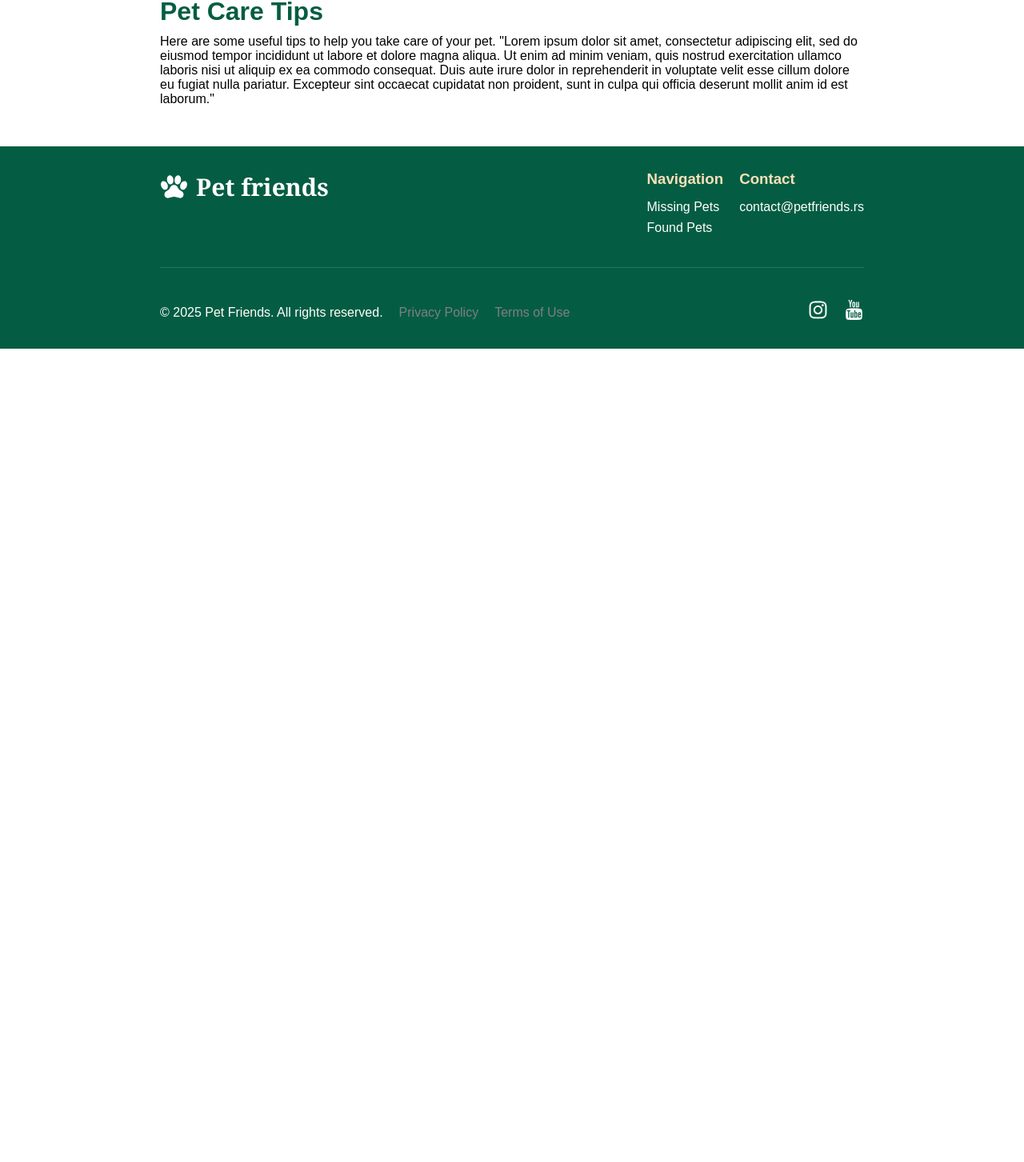
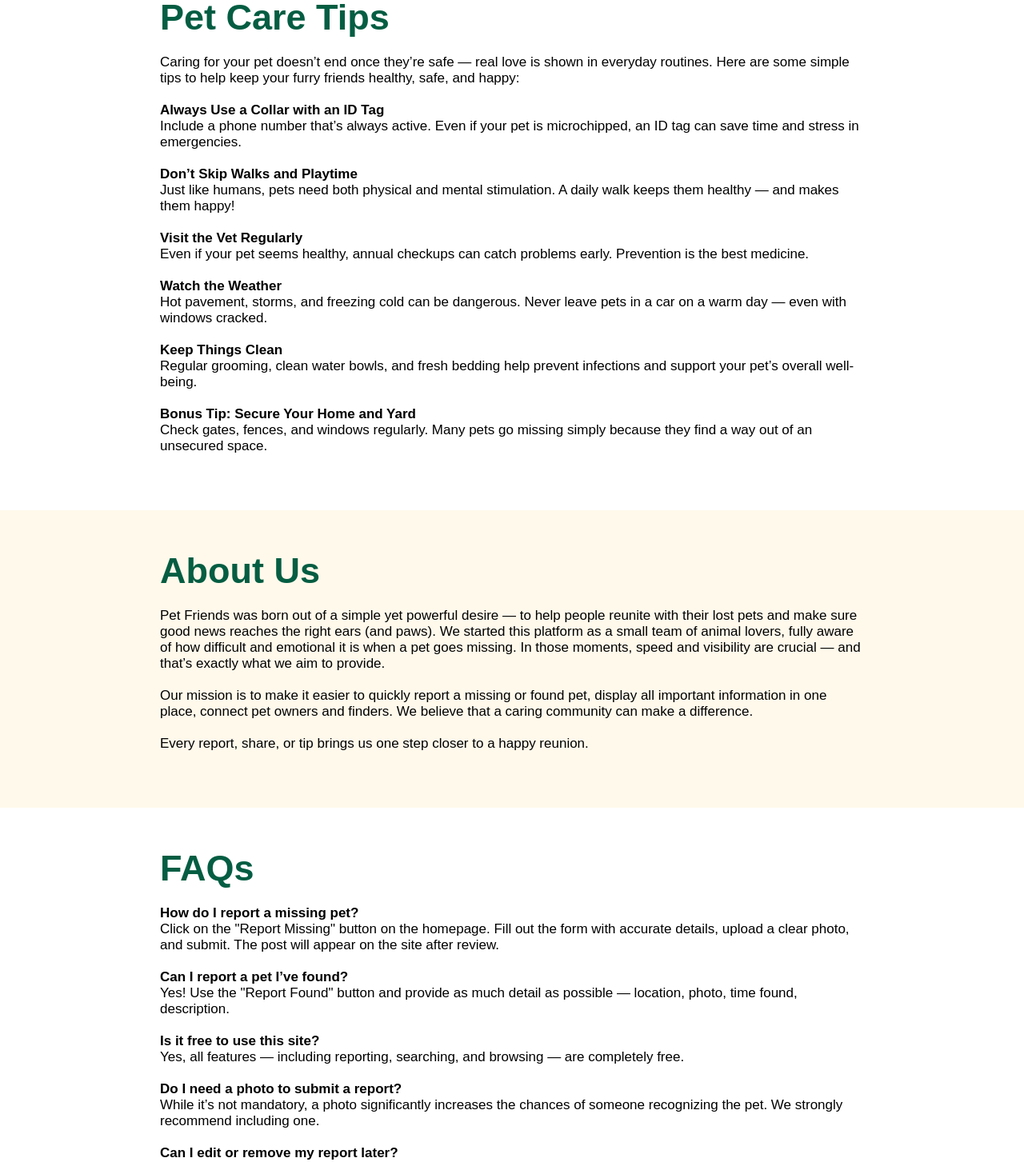
Before and after one commit to Djordjo24/pet-friends-app, a React (Vite) app: page / in a window 1280 px wide. Shown: the part 617-2070 px from the top of the page at 80% size. Before the commit the page ends 1053 px from the top, so only its background shows below. Built offline with nearby package versions, Linux system fonts and the light colour scheme.

Commit message:
feat(Homepage): add About Us and FAQs sections; update Pet Care Tips section;

```diff
--- a/src/App.css
+++ b/src/App.css
@@ -7,6 +7,7 @@
 :root {
   --green-color: #045d42;
   --beige-color: #f8e1b9;
+  --beigeLight-color: #fff9eb;
 }
 
 body {
--- a/src/pages/Homepage/Homepage.css
+++ b/src/pages/Homepage/Homepage.css
@@ -1,9 +1,6 @@
-.homepage section {
+.homepage .heroSection {
   width: 100vw;
   background-color: var(--beige-color);
-}
-
-.homepage .heroSection {
   padding: 50px 200px;
   display: grid;
   grid-template-columns: 1.6fr 1fr;
@@ -52,11 +49,34 @@
   height: 300px;
   object-fit: contain;
 }
-.homepage .tips {
+.homepage .tips,
+.aboutUs,
+.faqs {
   padding: 50px 200px;
 }
 
-.homepage .tips h1 {
+.homepage .aboutUs {
+  background-color: var(--beigeLight-color);
+}
+
+.homepage .tips ul li,
+.faqs ul li {
+  list-style: none;
+  display: grid;
+  margin: 20px 0;
+  font-size: 17px;
+}
+
+.homepage .tips h1,
+.aboutUs h1,
+.faqs h1 {
   color: var(--green-color);
   margin-bottom: 10px;
+  font-size: 45px;
 }
+
+.homepage .tips p,
+.aboutUs p {
+  margin: 20px 0;
+  font-size: 17px;
+}
--- a/src/pages/Homepage/Homepage.tsx
+++ b/src/pages/Homepage/Homepage.tsx
@@ -9,18 +9,17 @@ const Homepage = () => {
     <div className="homepage">
       <Header />
       <main>
-        <section>
-          <div className="heroSection">
+        <section className="heroSection">
           <div>
             <h1>Help lost pets reunite</h1>
             <h1>with their owners</h1>
             <p>
               Digital platform dedicated to supporting pet owners and animal
               lovers in the search for missing pets. Through easy-to-use
-                reporting forms, categorized animal listings, and
-                community-driven updates, we help reunite lost pets with their
-                families quickly and effectively. Fill out the form, report a
-                disappearance, or help with the search.
+              reporting forms, categorized animal listings, and community-driven
+              updates, we help reunite lost pets with their families quickly and
+              effectively. Fill out the form, report a disappearance, or help
+              with the search.
             </p>
             <div className="reportButtons">
               <Link to="/MissingForm">
@@ -34,22 +33,108 @@ const Homepage = () => {
           <div className="detectiveColumn">
             <img src={detective} className="detective" />
           </div>
-          </div>
         </section>
 
-        <div className="tips">
+        <section className="tips">
           <h1>Pet Care Tips</h1>
           <p>
-            Here are some useful tips to help you take care of your pet. "Lorem
-            ipsum dolor sit amet, consectetur adipiscing elit, sed do eiusmod
-            tempor incididunt ut labore et dolore magna aliqua. Ut enim ad minim
-            veniam, quis nostrud exercitation ullamco laboris nisi ut aliquip ex
-            ea commodo consequat. Duis aute irure dolor in reprehenderit in
-            voluptate velit esse cillum dolore eu fugiat nulla pariatur.
-            Excepteur sint occaecat cupidatat non proident, sunt in culpa qui
-            officia deserunt mollit anim id est laborum."
+            Caring for your pet doesn’t end once they’re safe — real love is
+            shown in everyday routines. Here are some simple tips to help keep
+            your furry friends healthy, safe, and happy:
           </p>
-        </div>
+          <ul>
+            <li>
+              <strong>Always Use a Collar with an ID Tag</strong>
+              Include a phone number that’s always active. Even if your pet is
+              microchipped, an ID tag can save time and stress in emergencies.
+            </li>
+            <li>
+              <strong>Don’t Skip Walks and Playtime</strong>
+              Just like humans, pets need both physical and mental stimulation.
+              A daily walk keeps them healthy — and makes them happy!
+            </li>
+            <li>
+              <strong>Visit the Vet Regularly</strong>
+              Even if your pet seems healthy, annual checkups can catch problems
+              early. Prevention is the best medicine.
+            </li>
+            <li>
+              <strong>Watch the Weather</strong>
+              Hot pavement, storms, and freezing cold can be dangerous. Never
+              leave pets in a car on a warm day — even with windows cracked.
+            </li>
+            <li>
+              <strong>Keep Things Clean</strong>
+              Regular grooming, clean water bowls, and fresh bedding help
+              prevent infections and support your pet’s overall well-being.
+            </li>
+            <li>
+              <strong>Bonus Tip: Secure Your Home and Yard</strong>
+              Check gates, fences, and windows regularly. Many pets go missing
+              simply because they find a way out of an unsecured space.
+            </li>
+          </ul>
+        </section>
+
+        <section className="aboutUs">
+          <h1>About Us</h1>
+          <p>
+            Pet Friends was born out of a simple yet powerful desire — to help
+            people reunite with their lost pets and make sure good news reaches
+            the right ears (and paws). We started this platform as a small team
+            of animal lovers, fully aware of how difficult and emotional it is
+            when a pet goes missing. In those moments, speed and visibility are
+            crucial — and that’s exactly what we aim to provide.
+            <p>
+              Our mission is to make it easier to quickly report a missing or
+              found pet, display all important information in one place, connect
+              pet owners and finders. We believe that a caring community can
+              make a difference.
+            </p>
+            <p>
+              Every report, share, or tip brings us one step closer to a happy
+              reunion.
+            </p>
+          </p>
+        </section>
+        <section className="faqs">
+          <h1>FAQs</h1>
+          <ul>
+            <li>
+              <strong>How do I report a missing pet?</strong>
+              Click on the "Report Missing" button on the homepage. Fill out the
+              form with accurate details, upload a clear photo, and submit. The
+              post will appear on the site after review.
+            </li>
+            <li>
+              <strong>Can I report a pet I’ve found?</strong>
+              Yes! Use the "Report Found" button and provide as much detail as
+              possible — location, photo, time found, description.
+            </li>
+            <li>
+              <strong> Is it free to use this site?</strong>
+              Yes, all features — including reporting, searching, and browsing —
+              are completely free.
+            </li>
+            <li>
+              <strong>Do I need a photo to submit a report?</strong>
+              While it’s not mandatory, a photo significantly increases the
+              chances of someone recognizing the pet. We strongly recommend
+              including one.
+            </li>
+            <li>
+              <strong>Can I edit or remove my report later?</strong>
+              Yes. After submitting a report, you’ll receive a link via email to
+              edit or remove your listing anytime.
+            </li>
+            <li>
+              <strong>Where is this service available?</strong>
+              The platform is online and can be used anywhere. However, it’s
+              most effective in areas where local users are active and share
+              listings.
+            </li>
+          </ul>
+        </section>
       </main>
       <Footer />
     </div>
```
Lines whose indentation alone changed are shown as unchanged.
